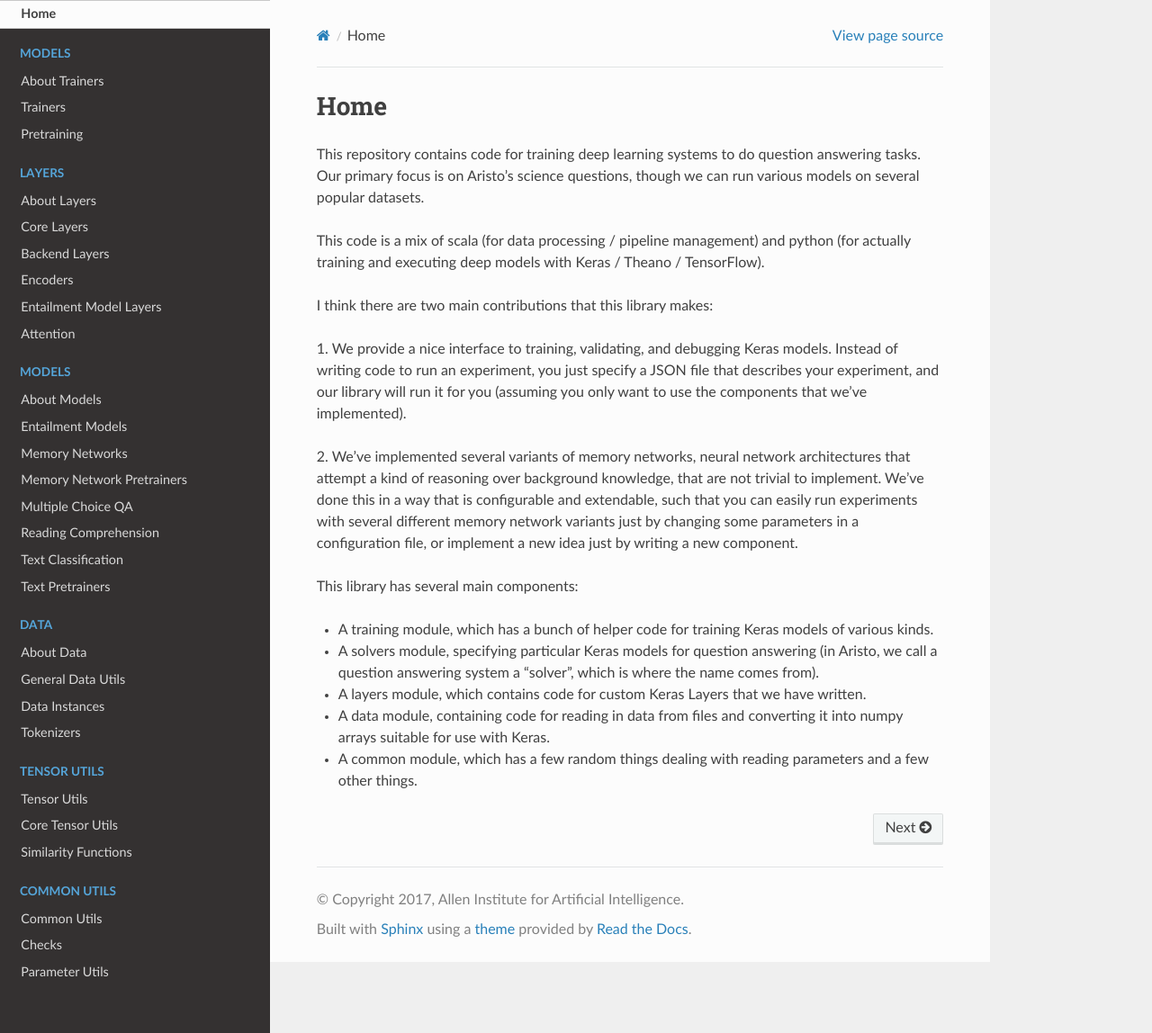
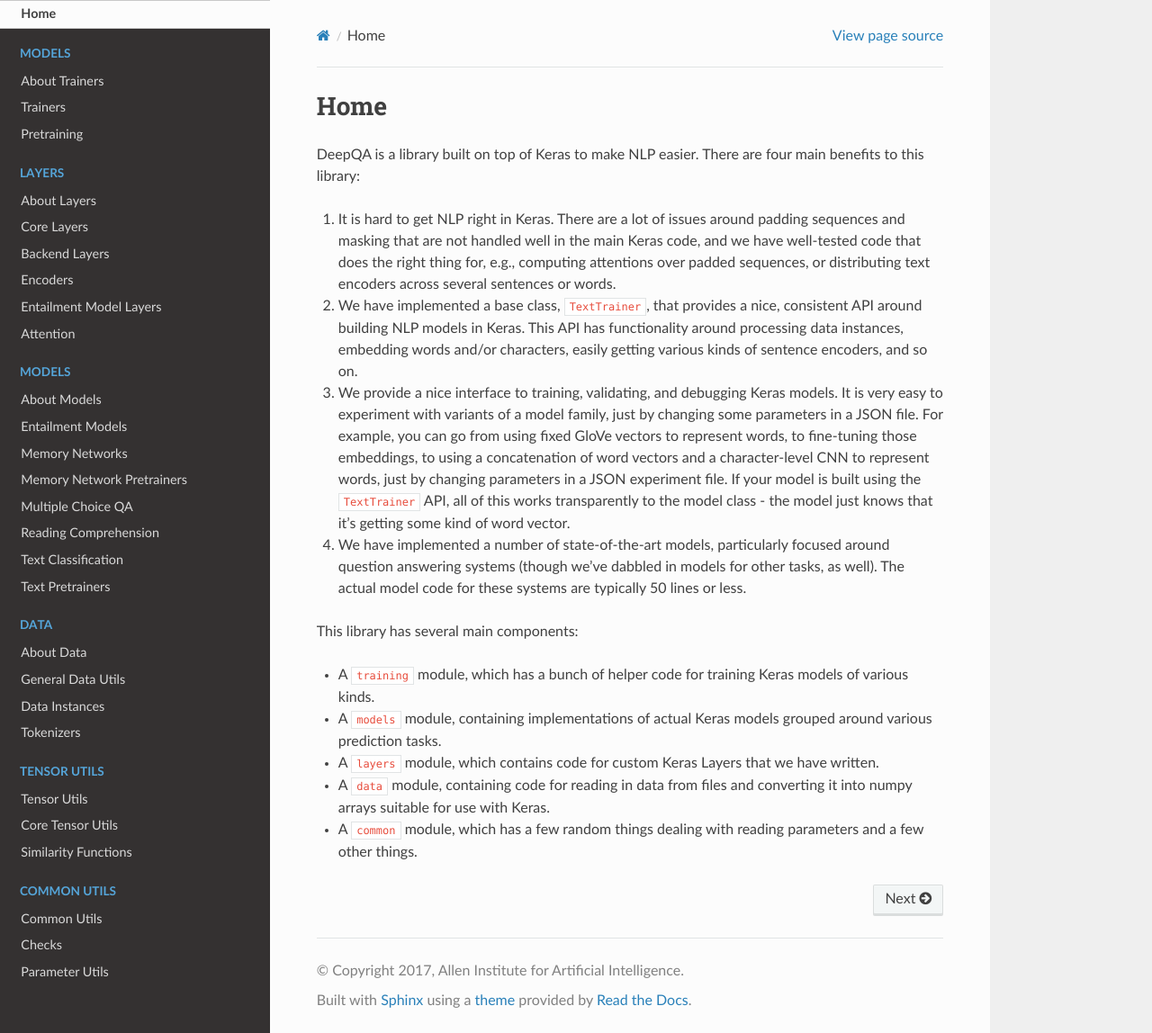
Before and after one commit to allenai/deep_qa, a Sphinx documentation site: the page built from doc/index.rst, in a window 1280 px wide and 1148 px high. Shown: the whole window at 90% size. Built offline with Sphinx 7.4.7 and the Read the Docs theme 2.0.0, drawn with Linux system fonts in a browser that asks for light colours; formulas are drawn with MathJax 3.

Commit message:
Made docs build correctly again, updated main doc page (#205)

```diff
--- a/doc/conf.py
+++ b/doc/conf.py
@@ -23,7 +23,7 @@ import sphinx_rtd_theme
 import os
 import sys
 import inspect
-sys.path.insert(0, os.path.abspath('../src/main/python/'))
+sys.path.insert(0, os.path.abspath('../'))
 
 
 # -- General configuration ------------------------------------------------
@@ -238,4 +238,4 @@ def linkcode_resolve(domain, info):
         linespec = ""
 
     filename = info['module'].replace('.', '/')
-    return "http://github.com/allenai/deep_qa/blob/master/src/main/python/%s.py%s" % (filename, linespec)
+    return "http://github.com/allenai/deep_qa/blob/master/%s.py%s" % (filename, linespec)
--- a/doc/index.rst
+++ b/doc/index.rst
@@ -6,41 +6,38 @@
 Home
 ====
 
-This repository contains code for training deep learning systems to do question
-answering tasks. Our primary focus is on Aristo's science questions, though we
-can run various models on several popular datasets.
+DeepQA is a library built on top of Keras to make NLP easier.  There are four main benefits to
+this library:
 
-This code is a mix of scala (for data processing / pipeline management) and
-python (for actually training and executing deep models with Keras / Theano /
-TensorFlow).
-
-I think there are two main contributions that this library makes:
-
-1. We provide a nice interface to training, validating, and debugging Keras
-models. Instead of writing code to run an experiment, you just specify a JSON
-file that describes your experiment, and our library will run it for you
-(assuming you only want to use the components that we've implemented).
-
-2. We've implemented several variants of memory networks, neural network
-architectures that attempt a kind of reasoning over background knowledge, that
-are not trivial to implement. We've done this in a way that is configurable and
-extendable, such that you can easily run experiments with several different
-memory network variants just by changing some parameters in a configuration
-file, or implement a new idea just by writing a new component.
+#. It is hard to get NLP right in Keras.  There are a lot of issues around padding sequences and
+   masking that are not handled well in the main Keras code, and we have well-tested code that
+   does the right thing for, e.g., computing attentions over padded sequences, or distributing text
+   encoders across several sentences or words.
+#. We have implemented a base class, ``TextTrainer``, that provides a nice, consistent API around
+   building NLP models in Keras.  This API has functionality around processing data instances,
+   embedding words and/or characters, easily getting various kinds of sentence encoders, and so on.
+#. We provide a nice interface to training, validating, and debugging Keras models.  It is very
+   easy to experiment with variants of a model family, just by changing some parameters in a JSON
+   file.  For example, you can go from using fixed GloVe vectors to represent words, to fine-tuning
+   those embeddings, to using a concatenation of word vectors and a character-level CNN to
+   represent words, just by changing parameters in a JSON experiment file.  If your model is built
+   using the ``TextTrainer`` API, all of this works transparently to the model class - the model
+   just knows that it's getting some kind of word vector.
+#. We have implemented a number of state-of-the-art models, particularly focused around question
+   answering systems (though we've dabbled in models for other tasks, as well).  The actual model
+   code for these systems are typically 50 lines or less.
 
 This library has several main components:
 
-* A training module, which has a bunch of helper code for training Keras models
-  of various kinds.
-* A solvers module, specifying particular Keras models for question answering
-  (in Aristo, we call a question answering system a "solver", which is where the
-  name comes from).
-* A layers module, which contains code for custom Keras Layers that we have
-  written.
-* A data module, containing code for reading in data from files and converting
-  it into numpy arrays suitable for use with Keras.
-* A common module, which has a few random things dealing with reading parameters
-  and a few other things.
+* A ``training`` module, which has a bunch of helper code for training Keras models of various
+  kinds.
+* A ``models`` module, containing implementations of actual Keras models grouped around various
+  prediction tasks.
+* A ``layers`` module, which contains code for custom Keras Layers that we have written.
+* A ``data`` module, containing code for reading in data from files and converting it into numpy
+  arrays suitable for use with Keras.
+* A ``common`` module, which has a few random things dealing with reading parameters and a few
+  other things.
 
 .. toctree::
    :hidden:
```
Also changed, not shown: 1 other file.
